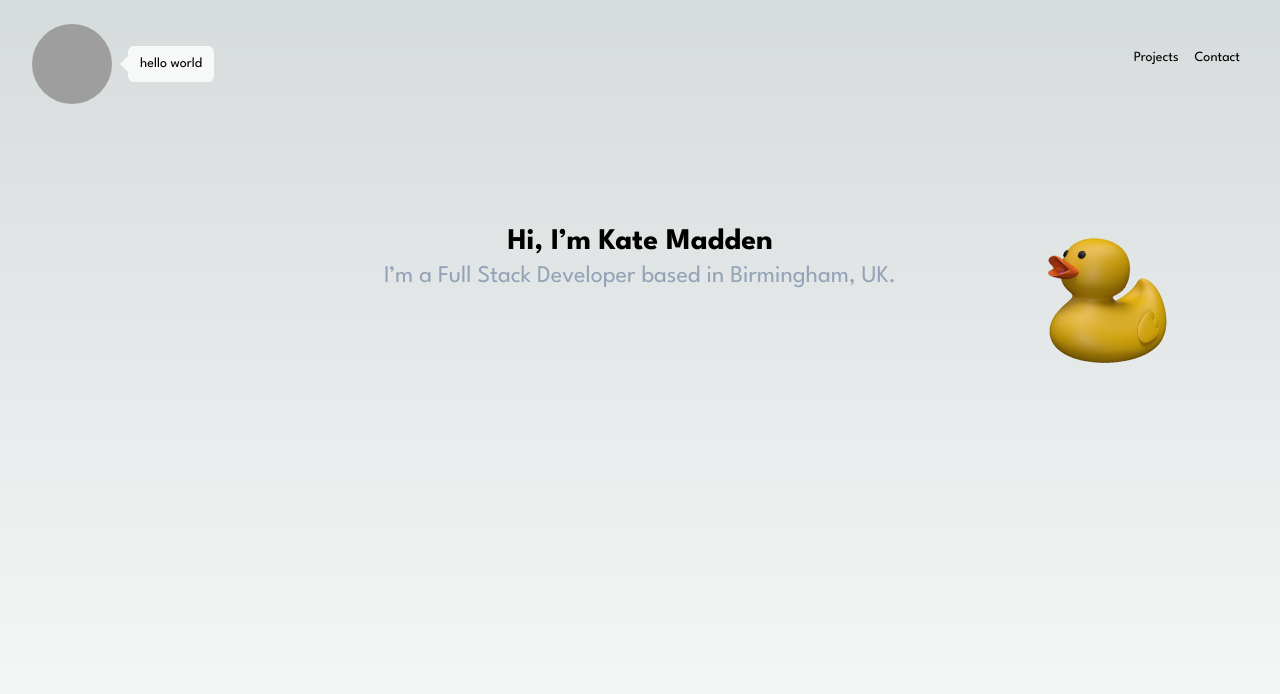
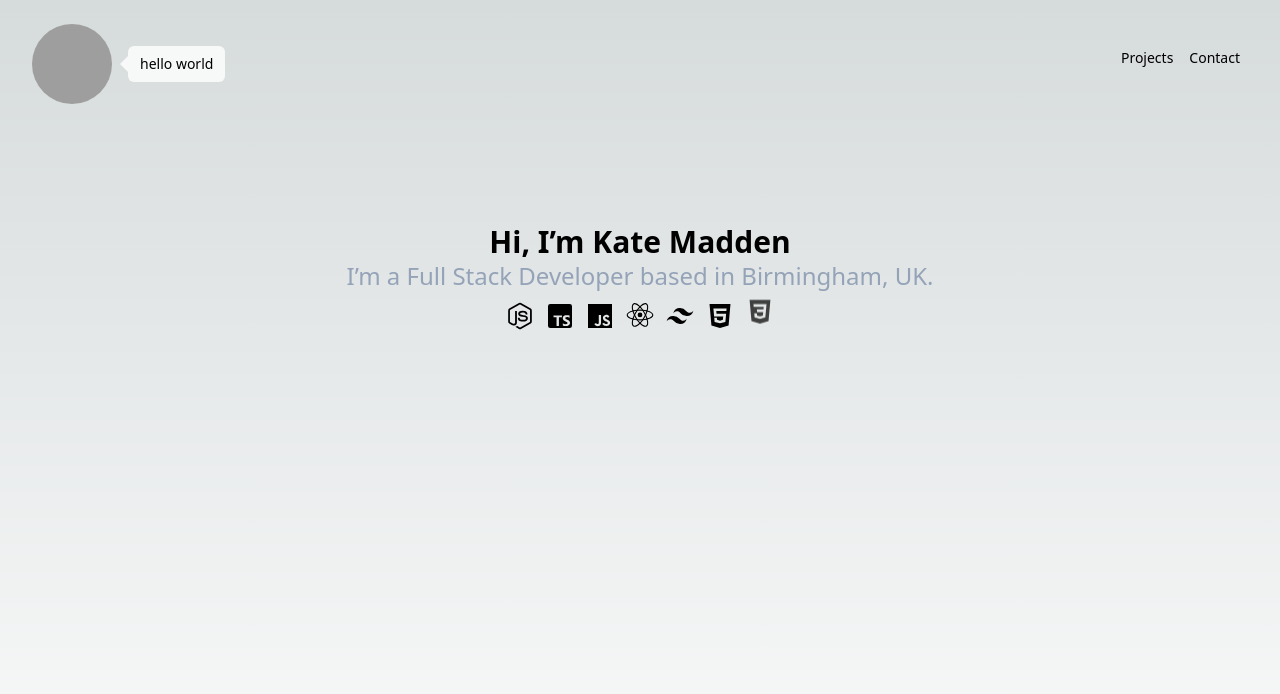
Before and after one commit to kvtemadden/kvte, a Next.js app: page / in a window 1280 px wide. Shown: the top 694 px of the page. Built offline with nearby package versions, Linux system fonts and the light colour scheme; grey boxes are pictures that could not be loaded.

Commit message:
Add new components and update dependencies

```diff
--- a/app/layout.tsx
+++ b/app/layout.tsx
@@ -8,12 +8,13 @@ const spartan = League_Spartan({ subsets: ["latin"] });
 
 export default function Layout({ children }: { children: React.ReactNode }) {
   return (
-    <html lang="en">
-      <body className={clsx("overflow-hidden", spartan.className)}>
-        <NavBar />
-
-        {children}
-      </body>
-    </html>
+    <>
+      <NavBar />
+      <main className="grid min-h-screen gap-2 p-24 md:grid-cols-[1fr,70%,1fr]">
+        <div className="flex flex-col text-center col-start-2 items-center">
+          {children}
+        </div>
+      </main>
+    </>
   );
 }
--- /dev/null
+++ b/components/Badges.tsx
@@ -0,0 +1,84 @@
+import {
+  BiLogoCss3,
+  BiLogoHtml5,
+  BiLogoJavascript,
+  BiLogoNodejs,
+  BiLogoReact,
+  BiLogoTailwindCss,
+  BiLogoTypescript,
+} from "react-icons/bi";
+import { Transition } from "@headlessui/react";
+import { useState } from "react";
+import clsx from "clsx";
+
+export const Badges: React.FC = () => {
+  const [showBadges, setShowBadges] = useState(false);
+
+  setTimeout(() => {
+    setShowBadges(true);
+  }, 2000);
+
+  const badges = [
+    {
+      badge: <BiLogoNodejs className="w-8 h-8" title="Nodejs" />,
+      title: "Nodejs",
+      delay: "delay-[0ms]",
+    },
+    {
+      badge: <BiLogoTypescript className="w-8 h-8" title="Typescript" />,
+      title: "Typescript",
+      delay: "delay-[500ms]",
+    },
+    {
+      badge: <BiLogoJavascript className="w-8 h-8" title="Javascript" />,
+      title: "Javascript",
+      delay: "delay-[1000ms]",
+    },
+    {
+      badge: <BiLogoReact className="w-8 h-8" title="React" />,
+      title: "React",
+      delay: "delay-[1500ms]",
+    },
+    {
+      badge: <BiLogoTailwindCss className="w-8 h-8" title="Tailwind" />,
+      title: "Tailwind",
+      delay: "delay-[2000ms]",
+    },
+    {
+      badge: <BiLogoHtml5 className="w-8 h-8" title="HTML5" />,
+      title: "HTML5",
+      delay: "delay-[2500ms]",
+    },
+    {
+      badge: <BiLogoCss3 className="w-8 h-8" title="CSS3" />,
+      title: "CSS3",
+      delay: "delay-[3000ms]",
+    },
+  ];
+
+  return (
+    <>
+      <Transition
+        className="flex flex-row justify-center py-2 gap-2 transition-all duration-1000 ease-in-out transform"
+        show={showBadges}
+      >
+        {badges.map((badge, index) => (
+          <Transition.Child
+            key={index}
+            enter={clsx(
+              "transition duration-1000 ease-in-out transform",
+              badge.delay
+            )}
+            enterFrom="-translate-y-4 opacity-0"
+            enterTo="translate-y-0 opacity-100"
+            leave="transition duration-1000 ease-in-out transform"
+            leaveFrom="translate-y-0 opacity-100"
+            leaveTo="-translate-y-4 opacity-0"
+          >
+            {badge.badge}
+          </Transition.Child>
+        ))}
+      </Transition>
+    </>
+  );
+};
--- /dev/null
+++ b/components/ContactForm.tsx
@@ -0,0 +1,56 @@
+import React from "react";
+import * as Form from "@radix-ui/react-form";
+
+const FormDemo = () => (
+  <Form.Root className="max-w-[500px] w-full">
+    <Form.Field className="grid mb-[10px]" name="email">
+      <div className="flex items-baseline justify-between">
+        <Form.Label className="text-[15px] font-medium leading-[35px] text-white">
+          Email
+        </Form.Label>
+        <Form.Message
+          className="text-sm text-red opacity-[0.8]"
+          match="valueMissing"
+        >
+          Please enter your email
+        </Form.Message>
+        <Form.Message
+          className="text-sm text-red opacity-[0.8]"
+          match="typeMismatch"
+        >
+          Please provide a valid email
+        </Form.Message>
+      </div>
+      <Form.Control asChild>
+        <input
+          className="box-border w-full bg-blackA2 shadow-blackA6 inline-flex h-[35px] appearance-none items-center justify-center rounded-[4px] px-[10px] text-[15px] leading-none text-white shadow-[0_0_0_1px] outline-none hover:shadow-[0_0_0_1px_black] focus:shadow-[0_0_0_2px_black] selection:color-white selection:bg-blackA6"
+          type="email"
+          required
+        />
+      </Form.Control>
+    </Form.Field>
+    <Form.Field className="grid mb-[10px]" name="question">
+      <div className="flex items-baseline justify-between">
+        <Form.Label className="text-lg font-medium text-white">
+          Message
+        </Form.Label>
+        <Form.Message className="text-white opacity-[0.8]" match="valueMissing">
+          Please enter a message
+        </Form.Message>
+      </div>
+      <Form.Control asChild>
+        <textarea
+          className="box-border w-full bg-blackA2 shadow-blackA6 inline-flex appearance-none items-center justify-center rounded-[4px] p-[10px] text-[15px] leading-none text-white shadow-[0_0_0_1px] outline-none hover:shadow-[0_0_0_1px_black] focus:shadow-[0_0_0_2px_black] selection:color-white selection:bg-blackA6 resize-none"
+          required
+        />
+      </Form.Control>
+    </Form.Field>
+    <Form.Submit asChild>
+      <button className="box-border w-full hover:bg-primary-200 inline-flex h-[35px] items-center justify-center rounded bg-primary-400 px-4 font-medium leading-none mt-[10px]">
+        Get in touch
+      </button>
+    </Form.Submit>
+  </Form.Root>
+);
+
+export default FormDemo;
--- a/components/NavBar.tsx
+++ b/components/NavBar.tsx
@@ -25,7 +25,7 @@ export const NavBar = () => {
                 <NavigationMenu.Trigger>
                   <NavigationMenu.Link
                     className="hover:text-primary-400"
-                    href="/"
+                    href="/projects"
                   >
                     Projects
                   </NavigationMenu.Link>
@@ -36,7 +36,7 @@ export const NavBar = () => {
                 <NavigationMenu.Trigger>
                   <NavigationMenu.Link
                     className="hover:text-primary-400"
-                    href="/"
+                    href="/contact"
                   >
                     Contact
                   </NavigationMenu.Link>
--- a/package.json
+++ b/package.json
@@ -9,6 +9,8 @@
     "lint": "next lint"
   },
   "dependencies": {
+    "@headlessui/react": "^1.7.17",
+    "@radix-ui/react-form": "^0.0.3",
     "@radix-ui/react-navigation-menu": "^1.1.3",
     "@types/node": "20.6.2",
     "@types/react": "18.2.21",
@@ -22,6 +24,7 @@
     "postcss": "8.4.29",
     "react": "18.2.0",
     "react-dom": "18.2.0",
+    "react-icons": "^4.11.0",
     "tailwindcss": "3.3.3",
     "typescript": "5.2.2"
   }
--- /dev/null
+++ b/pages/contact.tsx
@@ -0,0 +1,10 @@
+import Layout from "@/app/layout";
+import ContactForm from "@/components/ContactForm";
+
+export default function Contact() {
+  return (
+    <Layout>
+      <ContactForm />
+    </Layout>
+  );
+}
--- a/pages/index.tsx
+++ b/pages/index.tsx
@@ -1,21 +1,17 @@
 import Layout from "@/app/layout";
-import { NavBar } from "../components/NavBar";
-import Image from "next/image";
-import { Duck } from "@/components/Duck";
+import { Badges } from "@/components/Badges";
 
 export default function Home() {
   return (
     <>
       <Layout>
-        <main className="grid min-h-screen gap-2 p-24 grid-cols-[1fr,70%,1fr]">
         <div className="flex flex-col text-center col-start-2">
           <h1 className="text-3xl font-bold">Hi, I&rsquo;m Kate Madden</h1>
           <h2 className="text-2xl text-slate-400">
             I&rsquo;m a Full Stack Developer based in Birmingham, UK.
           </h2>
+          <Badges />
         </div>
-          <Duck width={450} height={450} className="rotate-6" />
-        </main>
       </Layout>
     </>
   );
--- /dev/null
+++ b/pages/projects.tsx
@@ -0,0 +1,17 @@
+import { NavBar } from "../components/NavBar";
+
+export default function Home() {
+  return (
+    <>
+      <NavBar />
+      <main className="flex min-h-screen flex-col items-center gap-2 p-24">
+        <div className="grid text-center gap-2">
+          <h1 className="text-3xl">Hi, I&rsquo;m Kate Madden</h1>
+          <h2 className="text-2xl text-slate-400">
+            I&rsquo;m a software engineer based in Birmingham, UK.
+          </h2>
+        </div>
+      </main>
+    </>
+  );
+}
--- a/tailwind.config.ts
+++ b/tailwind.config.ts
@@ -77,6 +77,7 @@ module.exports = {
       },
       backgroundImage: {
         kate: "url('/k8.png')",
+        duck: "url('/duck.png')",
       },
     },
   },
```
Also changed, not shown: components/JobCard.tsx (added), 1 other file (tests, documents, lock files or other folders). Lines whose indentation alone changed are shown as unchanged.
